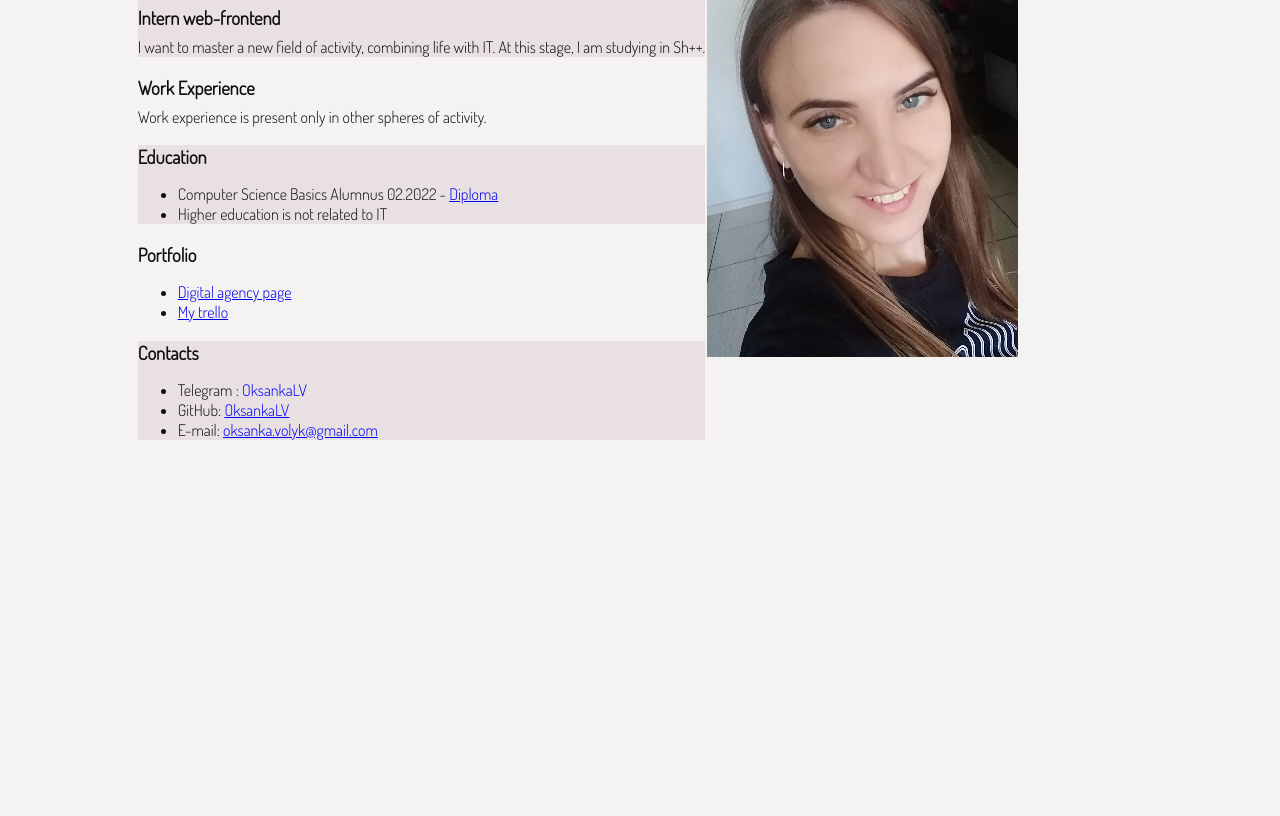
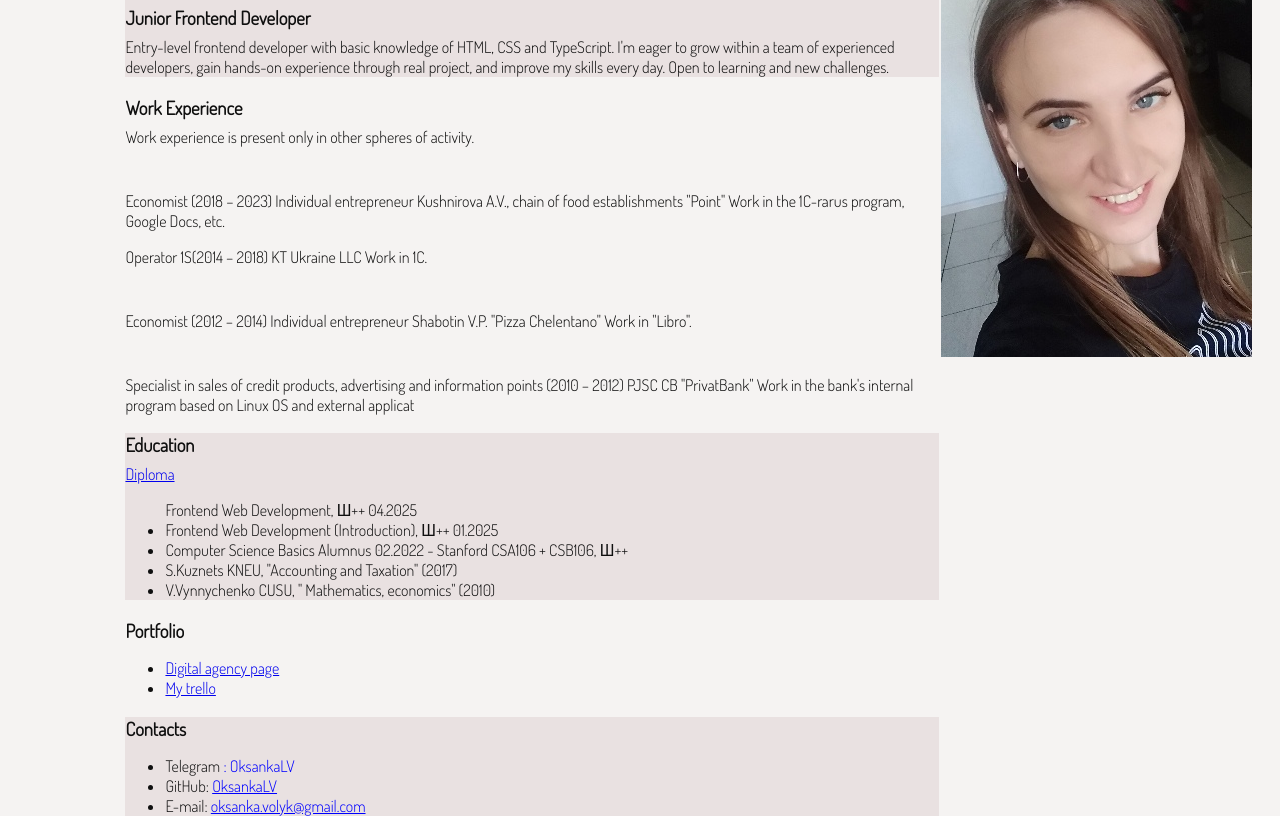
Before and after one commit to OksankaLV/OksankaLV.github.io, a plain HTML site: page index.html in a window 1280 px wide. Shown: the part 86-902 px from the top of the page. Before the commit the page ends 800 px from the top, so only its background shows below. Drawn offline with Linux system fonts and the light colour scheme.

Commit message:
Update index.html

```diff
--- a/index.html
+++ b/index.html
@@ -18,23 +18,43 @@
     <div>
 <div class="new-fon">
     <h1> Oksana Lashkevych </h1>
-    <h3> Intern web-frontend </h3>
-    <p> I want to master a new field of activity, combining life with IT.
-        At this stage, I am studying in Sh++. </p>
+    <h3> Junior Frontend Developer </h3>
+    <p> Entry-level frontend developer with basic knowledge of HTML, CSS and TypeScript.
+I'm eager to grow within a team of experienced developers, gain hands-on experience through real project, and improve my skills every day. Open to learning and new challenges. </p>
 </div>
 <div class="work">
     <h3> Work Experience </h3>
     <p> Work experience is present only in other spheres of activity. </p>
+    <br>
+    <p>Economist (2018 – 2023)
+Individual entrepreneur Kushnirova A.V., chain of food establishments "Point" Work in the 1C-rarus program, Google Docs, etc. </p>
+    <p>Operator 1S(2014 – 2018)
+KT Ukraine LLC
+        Work in 1C.</p> <br>
+<p>Economist (2012 – 2014)
+Individual entrepreneur Shabotin V.P. "Pizza Chelentano" Work in "Libro".</p>
+ <br>
+    <p> Specialist in sales of credit products, advertising and information points (2010 – 2012)
+PJSC CB "PrivatBank" Work in the bank's internal program based on Linux OS and external applicat</p>
 </div>
 <div class="new-fon">
     <h3> Education </h3>
-    <ul>
-        <li> Computer Science Basics Alumnus
-         <span class="data"> 02.2022 -
- <a href="https://diploma.programming.org.ua/ua/d/o7l0vPMbYOnNE2mAkQw6yWLQ5D9BVXr3">Diploma</a>
+    <p>  <a href="https://diploma.programming.org.ua/ua/d/o7l0vPMbYOnNE2mAkQw6yWLQ5D9BVXr3">Diploma</a></p>
+    <ul
+           <li> Frontend Web Development, Ш++
+         <span class="data"> 04.2025
         </span>
     </li>
-    <li> Higher education is not related to IT </li>
+           <li> Frontend Web Development (Introduction), Ш++
+         <span class="data"> 01.2025
+    </li>
+        <li> Computer Science Basics Alumnus
+         <span class="data"> 02.2022 - Stanford CSA106 + CSB106, Ш++
+        </span>
+    </li>
+    <li> S.Kuznets KNEU, "Accounting and Taxation" (2017)
+    </li>
+        <li>V.Vynnychenko CUSU, " Mathematics, economics" (2010)</li>
     </ul>
 </div>
 <div class="portfolio">
```
